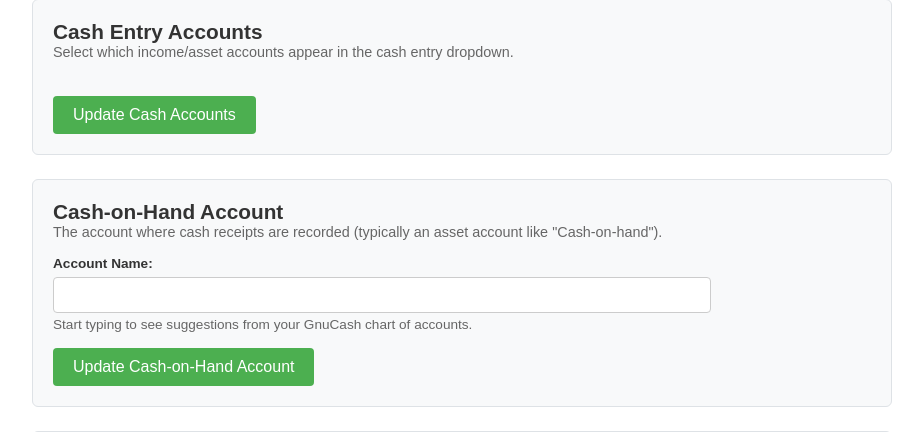
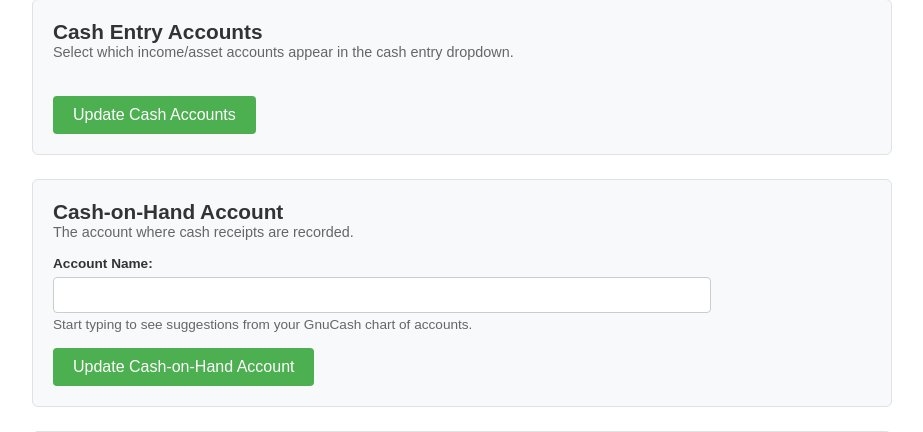
Before and after one commit to conradstorz/GnuCash_Bills_and_Income, a FastAPI app: template web/templates/settings.html in a window 1280 px wide. Shown: the part 149-581 px from the top of the page, without its empty margins (178-1101 px from the left). Run offline with FastAPI, Linux system fonts and the light colour scheme; the template is opened without the code that fills it, so the values that code supplies are empty.

Commit message:
fix: Remove judgmental account type validation
Simplified account validation to only verify existence, not prescribe
what type of account should be used. User chooses their account type.

Changes:
- Remove asset account type checking and warning from validation
- Simplify validation messages: 'Account found' or 'Account not found'
- Update help text to be less prescriptive about account type
- Remove 'warning' logic from validation response

```diff
--- a/web/app.py
+++ b/web/app.py
@@ -490,28 +490,16 @@ async def accounts_validate(request: Request, name: str = ""):
     account = gnucash_db.get_account_by_name(name.strip())
 
     if account:
-        # Check if it's an asset account (recommended for cash-on-hand)
-        if account.get("account_type") == config.ACCOUNT_TYPE_ASSET:
-            return templates.TemplateResponse(
-                request,
-                "partials/account_validation.html",
-                {"valid": True, "message": "Valid asset account"}
-            )
-        else:
-            return templates.TemplateResponse(
-                request,
-                "partials/account_validation.html",
-                {
-                    "valid": True,
-                    "message": "Account found",
-                    "warning": "Not an asset account - typically cash-on-hand should be an asset account"
-                }
-            )
+        return templates.TemplateResponse(
+            request,
+            "partials/account_validation.html",
+            {"valid": True, "message": "Account found"}
+        )
     else:
         return templates.TemplateResponse(
             request,
             "partials/account_validation.html",
-            {"valid": False, "message": "Account not found in GnuCash"}
+            {"valid": False, "message": "Account not found"}
         )
 
 
--- a/web/templates/settings.html
+++ b/web/templates/settings.html
@@ -38,7 +38,7 @@
   <!-- Cash-on-Hand Account Section -->
   <section class="settings-section">
     <h3>Cash-on-Hand Account</h3>
-    <p class="help-text">The account where cash receipts are recorded (typically an asset account like "Cash-on-hand").</p>
+    <p class="help-text">The account where cash receipts are recorded.</p>
 
     <!-- Datalist for autocomplete (loaded via HTMX) -->
     <datalist id="account-list"
```
